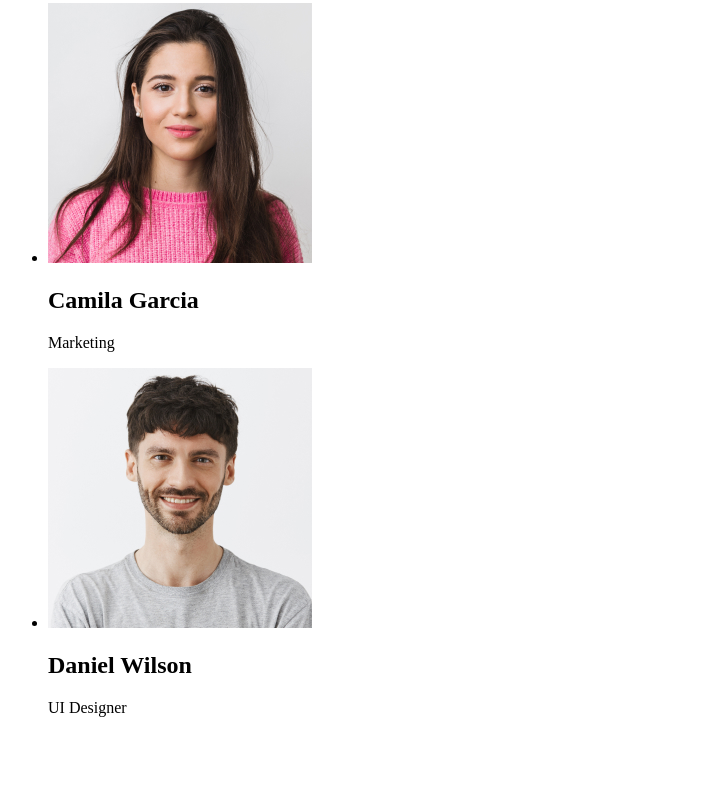
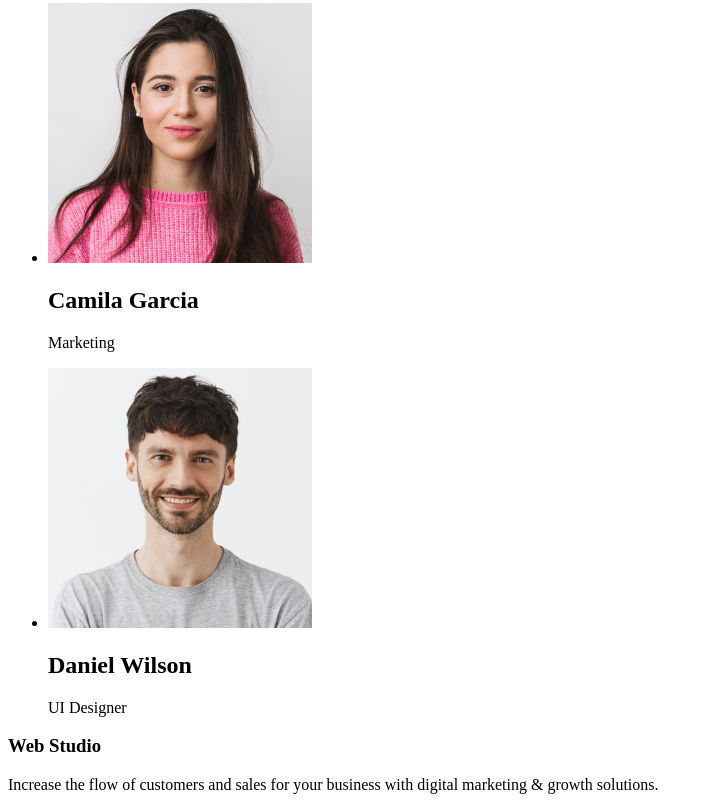
Before and after one commit to iryshanykkolaevna/hw1, a plain HTML site: page index.html in a window 1280 px wide. Shown: the part 1321-2131 px from the top of the page, without its empty margins (0-709 px from the left). Before the commit the page ends 2054 px from the top, so only its background shows below. Drawn offline with Linux system fonts and the light colour scheme.

Commit message:
finish footer

```diff
--- a/index.html
+++ b/index.html
@@ -93,6 +93,12 @@
         </ul>
       </section>
     </main>
-    <footer></footer>
+    <footer>
+      <h3>Web Studio</h3>
+      <p>
+        Increase the flow of customers and sales for your business with digital
+        marketing & growth solutions.
+      </p>
+    </footer>
   </body>
 </html>
```
